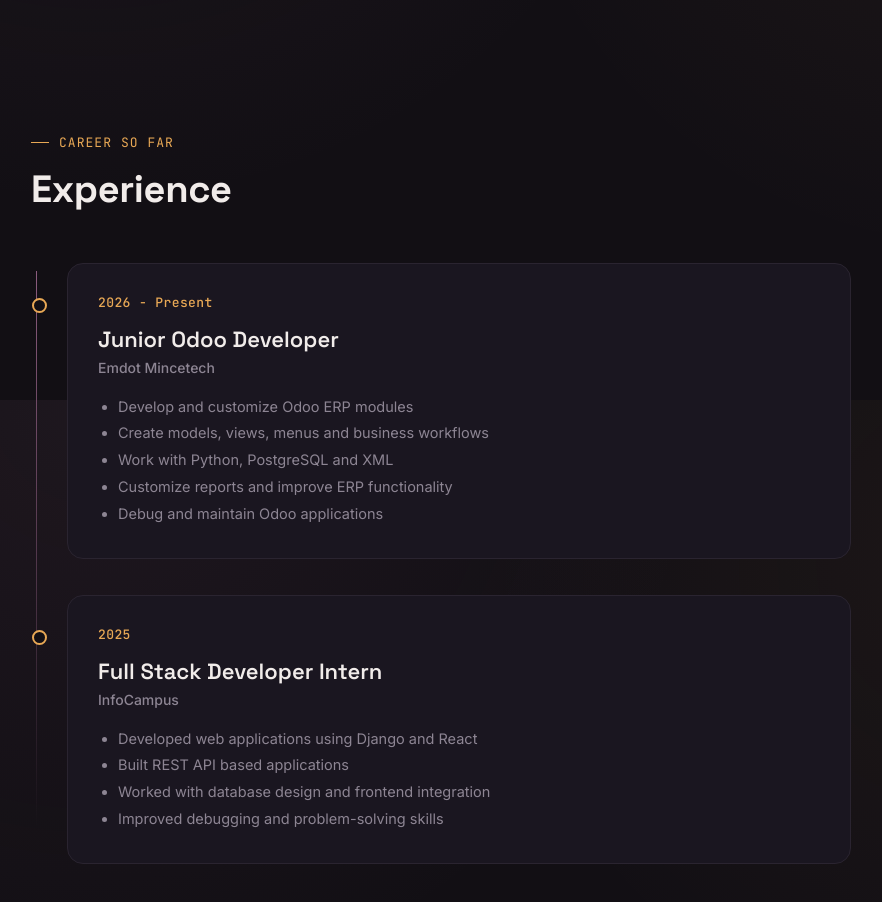
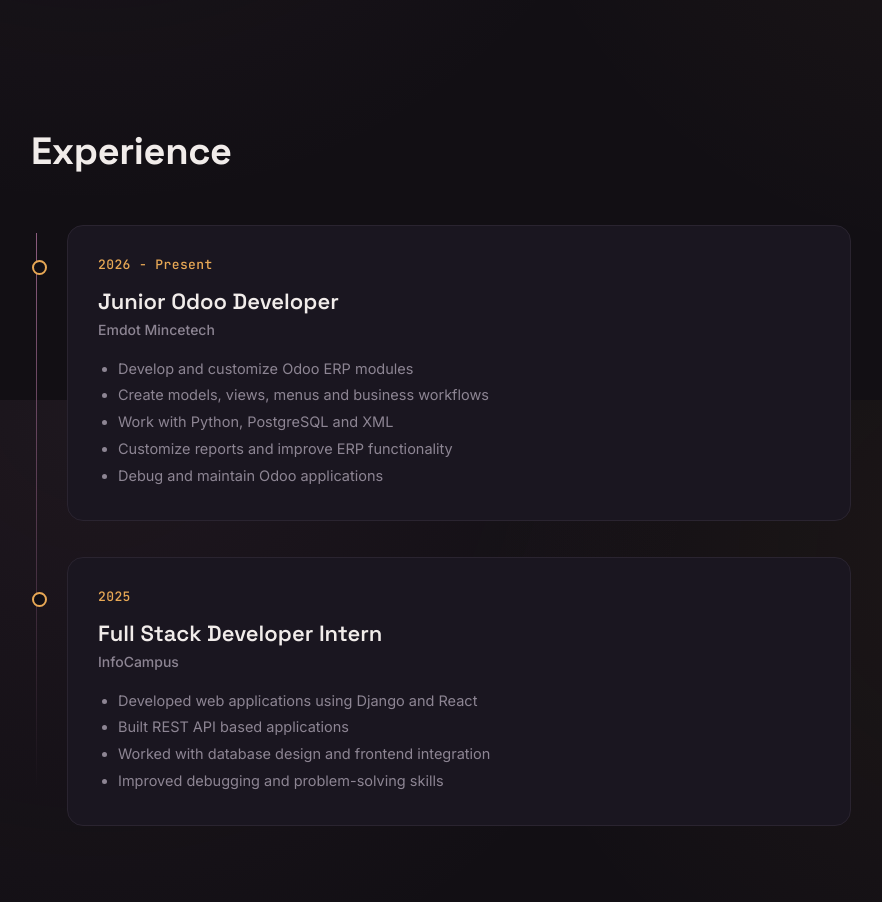
Before and after one commit to muhammed-jabir/Portfolio_latest_one, a React (Vite) app: page / in a window 1280 px wide. Shown: the part 2800-3702 px from the top of the page, without its empty margins (97-979 px from the left). Built offline with nearby package versions, Linux system fonts and the light colour scheme.

Commit message:
c cleared expernice section

```diff
--- a/src/components/Experience.jsx
+++ b/src/components/Experience.jsx
@@ -29,10 +29,11 @@ const experience = [
 function Experience() {
     return (
         <section id="experience">
-      <span className="eyebrow">Career So Far</span>
+
             <h2 className="title">Experience</h2>
 
             <div className="timeline">
+
                 {experience.map((item, index) => (
                     <motion.div
                         className="experience-card"
@@ -40,20 +41,32 @@ function Experience() {
                         initial={{ opacity: 0, x: -30 }}
                         whileInView={{ opacity: 1, x: 0 }}
                         viewport={{ once: true }}
-            transition={{ duration: 0.5, delay: index * 0.1 }}
+                        transition={{
+                            duration: 0.5,
+                            delay: index * 0.1
+                        }}
                     >
-            <div className="year">{item.year}</div>
+                        <div className="year">
+                            {item.year}
+                        </div>
+
                         <h3>{item.role}</h3>
+
                         <h4>{item.company}</h4>
 
                         <ul>
                             {item.points.map((point) => (
-                <li key={point}>{point}</li>
+                                <li key={point}>
+                                    {point}
+                                </li>
                             ))}
                         </ul>
+
                     </motion.div>
                 ))}
+
             </div>
+
         </section>
     );
 }
```
Lines whose indentation alone changed are shown as unchanged.
